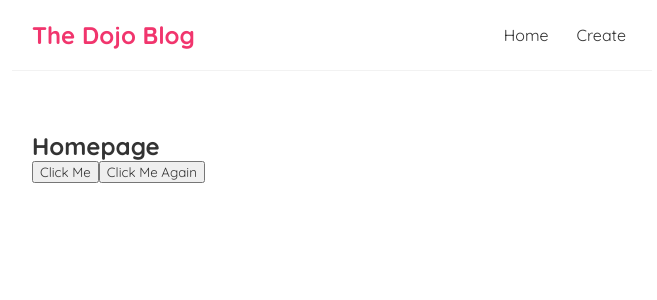
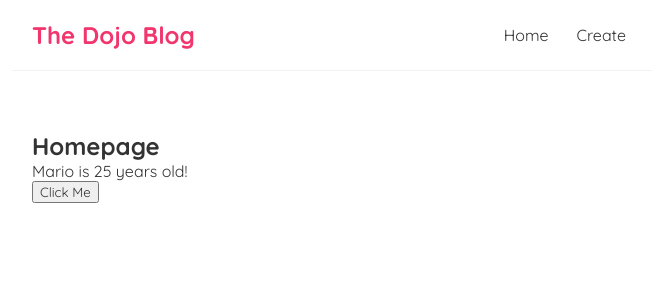
Before and after one commit to ahmad-44/react-netninja-yt, a React (Create React App) app: page / in a window 1280 px wide. Shown: the top 300 px of the page, without its empty margins (308-965 px from the left). Built offline with nearby package versions, Linux system fonts and the light colour scheme.

Commit message:
Used reactive variables. Used useState Hook to accomplish this

```diff
--- a/src/Home.js
+++ b/src/Home.js
@@ -1,16 +1,19 @@
+import { useState } from 'react';
+
 const Home = () => {
+    const [name, setName] = useState('Mario');
+    const [age, setAge] = useState(25)
     const handleClick = (e) => {
-        console.log("Hello World!", e);
+        setName("Luigi");
+        setAge(30)
     }
 
-    const handleClickAgain = (name, e) => {
-        console.log("Hello " + name ,  e.target);
-    }
+
     return(
         <div className="home">
             <h2>Homepage</h2>
+            <p>{name} is {age} years old!</p>
             <button onClick={handleClick}>Click Me</button>
-            <button onClick={(e)=>handleClickAgain('Khan', e)}>Click Me Again</button>
         </div>
     );
 }
```
